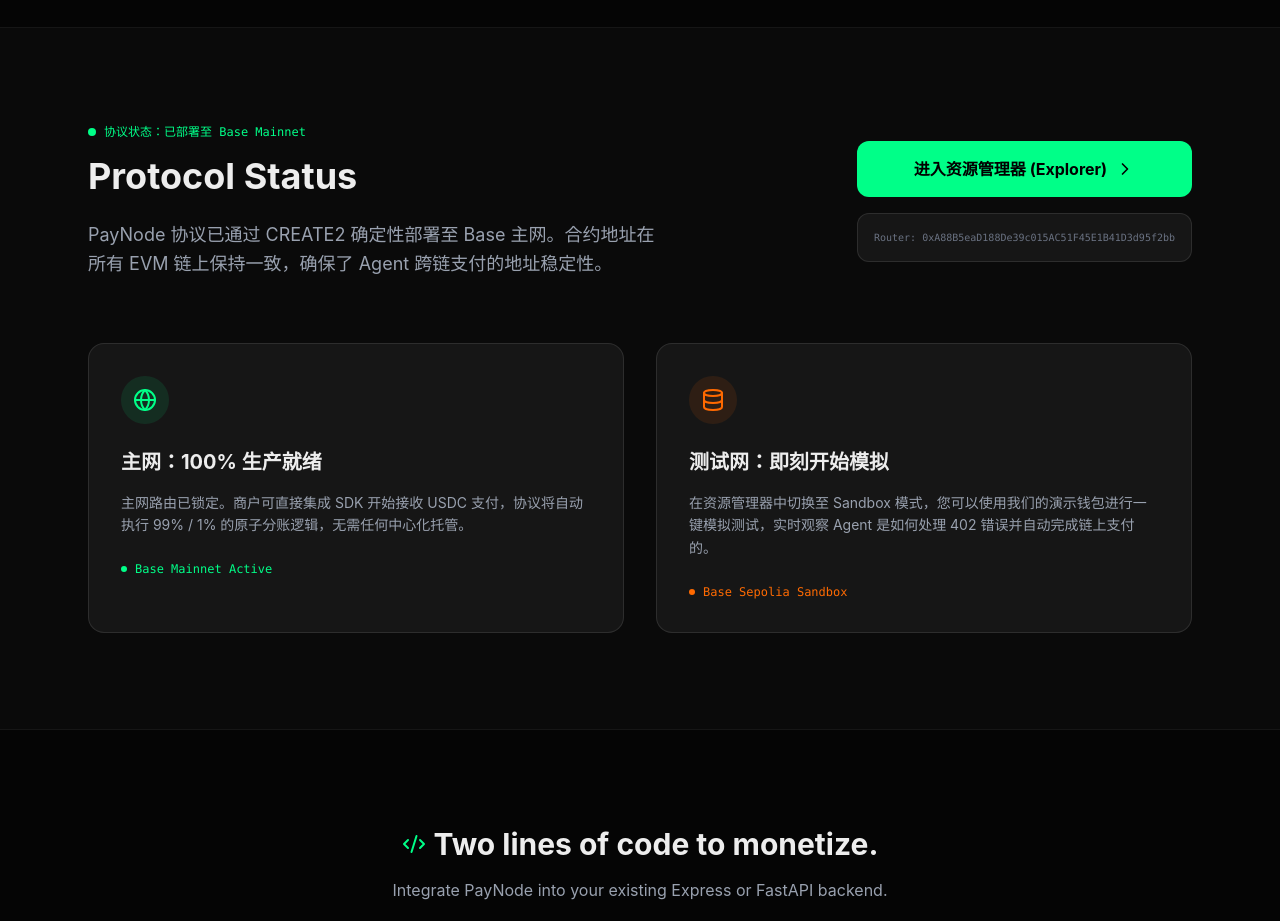
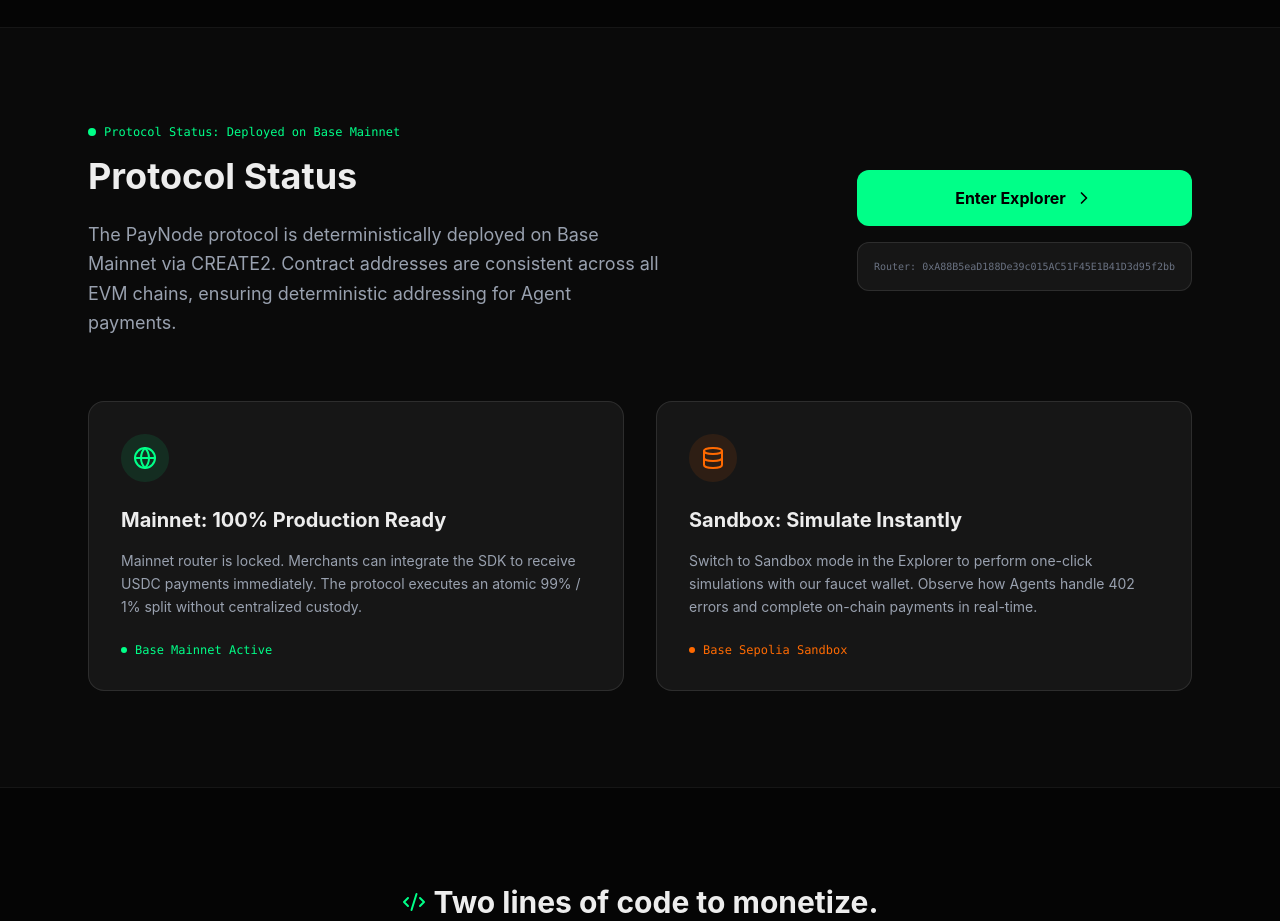
Before and after one commit to PayNodeLabs/paynode-web, a Next.js app: page / in a window 1280 px wide. Shown: the part 1140-2061 px from the top of the page. Built offline with nearby package versions, Linux system fonts and the light colour scheme.

Commit message:
style: normalize UI and CSS comments to all English

```diff
--- a/app/globals.css
+++ b/app/globals.css
@@ -8,36 +8,36 @@
 :root {
   --background: #050505;
   --foreground: #ededed;
-  --accent: #00ff88; /* 荧光绿 */
+  --accent: #00ff88; /* Neon Green */
   --accent-soft: rgba(0, 255, 136, 0.1);
   --grid-color: rgba(255, 255, 255, 0.03);
 }
 
 /* ----------------------------------------------
-   🟢 极客专用：自定义霓虹滚动条 (Custom Scrollbar)
-   适配 Webkit 浏览器 (Chrome, Edge, Safari)
+   Neon Scrollbar for Geeks
+   Webkit support
 ---------------------------------------------- */
 ::-webkit-scrollbar {
-  width: 6px; /* 极细宽度 */
+  width: 6px; /* Ultra-thin */
   height: 6px;
 }
 
 ::-webkit-scrollbar-track {
-  background: #050505; /* 纯黑背景轨道 */
+  background: #050505; /* Black track */
 }
 
 ::-webkit-scrollbar-thumb {
-  background: rgba(0, 255, 136, 0.2); /* 默认半透明荧光绿 */
+  background: rgba(0, 255, 136, 0.2); /* Default translucency */
   border-radius: 10px;
   transition: all 0.3s ease;
 }
 
 ::-webkit-scrollbar-thumb:hover {
-  background: #00ff88; /* 悬停时变为高亮荧光绿 */
-  box-shadow: 0 0 10px #00ff88; /* 悬停时带一点发光 */
+  background: #00ff88; /* High-glow on hover */
+  box-shadow: 0 0 10px #00ff88; /* Glow effect */
 }
 
-/* Firefox 支持 */
+/* Firefox Support */
 * {
   scrollbar-width: thin;
   scrollbar-color: rgba(0, 255, 136, 0.2) #050505;
@@ -50,7 +50,7 @@
   overflow-x: hidden;
 }
 
-/* 极客网格背景 */
+/* Grid Background */
 .bg-grid {
   background-image:
     linear-gradient(to right, var(--grid-color) 1px, transparent 1px),
@@ -58,12 +58,12 @@
   background-size: 40px 40px;
 }
 
-/* 霓虹发光文字 */
+/* Neon Text Glow */
 .text-glow {
   text-shadow: 0 0 10px var(--accent-soft), 0 0 20px var(--accent-soft);
 }
 
-/* 荧光按钮 */
+/* Neon Button */
 @layer components {
   .btn-glow {
     @apply transition-all duration-300;
@@ -75,7 +75,7 @@
   }
 }
 
-/* 模拟器终端样式 */
+/* Simulator Terminal UI */
 .terminal-window {
   background: rgba(10, 10, 10, 0.8);
   border: 1px solid rgba(255, 255, 255, 0.1);
--- a/app/page.tsx
+++ b/app/page.tsx
@@ -157,11 +157,11 @@
           <div className="max-w-xl">
             <div className="text-xs font-mono text-[#00ff88] mb-4 flex items-center gap-2">
               <div className="w-2 h-2 rounded-full bg-[#00ff88] animate-pulse" />
-              协议状态：已部署至 Base Mainnet
+              Protocol Status: Deployed on Base Mainnet
             </div>
             <h2 className="text-4xl font-bold mb-6">Protocol Status</h2>
             <p className="text-gray-400 text-lg leading-relaxed">
-              PayNode 协议已通过 CREATE2 确定性部署至 Base 主网。合约地址在所有 EVM 链上保持一致，确保了 Agent 跨链支付的地址稳定性。
+              The PayNode protocol is deterministically deployed on Base Mainnet via CREATE2. Contract addresses are consistent across all EVM chains, ensuring deterministic addressing for Agent payments.
             </p>
           </div>
           <div className="flex flex-col gap-4 w-full md:w-auto">
@@ -169,7 +169,7 @@
               href="/pom"
               className="px-8 py-4 bg-[#00ff88] text-black font-bold rounded-xl btn-glow flex items-center justify-center gap-2 hover:scale-105 transition-all"
             >
-              进入资源管理器 (Explorer) <ChevronRight size={20} />
+              Enter Explorer <ChevronRight size={20} />
             </a>
             <div className="p-4 rounded-xl bg-white/5 border border-white/10 font-mono text-[10px] text-gray-500 text-center">
               Router: 0xA88B5eaD188De39c015AC51F45E1B41D3d95f2bb
@@ -182,9 +182,9 @@
             <div className="w-12 h-12 rounded-full bg-[#00ff88]/10 flex items-center justify-center mb-6 group-hover:scale-110 transition-transform">
               <Globe className="text-[#00ff88]" size={24} />
             </div>
-            <h3 className="text-xl font-bold mb-4">主网：100% 生产就绪</h3>
+            <h3 className="text-xl font-bold mb-4">Mainnet: 100% Production Ready</h3>
             <p className="text-gray-400 text-sm leading-relaxed mb-6">
-              主网路由已锁定。商户可直接集成 SDK 开始接收 USDC 支付，协议将自动执行 99% / 1% 的原子分账逻辑，无需任何中心化托管。
+              Mainnet router is locked. Merchants can integrate the SDK to receive USDC payments immediately. The protocol executes an atomic 99% / 1% split without centralized custody.
             </p>
             <div className="flex items-center gap-2 text-[#00ff88] font-mono text-xs">
               <div className="w-1.5 h-1.5 rounded-full bg-[#00ff88]" />
@@ -196,9 +196,9 @@
             <div className="w-12 h-12 rounded-full bg-orange-500/10 flex items-center justify-center mb-6 group-hover:scale-110 transition-transform">
               <Database className="text-orange-500" size={24} />
             </div>
-            <h3 className="text-xl font-bold mb-4">测试网：即刻开始模拟</h3>
+            <h3 className="text-xl font-bold mb-4">Sandbox: Simulate Instantly</h3>
             <p className="text-gray-400 text-sm leading-relaxed mb-6">
-              在资源管理器中切换至 Sandbox 模式，您可以使用我们的演示钱包进行一键模拟测试，实时观察 Agent 是如何处理 402 错误并自动完成链上支付的。
+              Switch to Sandbox mode in the Explorer to perform one-click simulations with our faucet wallet. Observe how Agents handle 402 errors and complete on-chain payments in real-time.
             </p>
             <div className="flex items-center gap-2 text-orange-500 font-mono text-xs">
               <div className="w-1.5 h-1.5 rounded-full bg-orange-500" />
```
